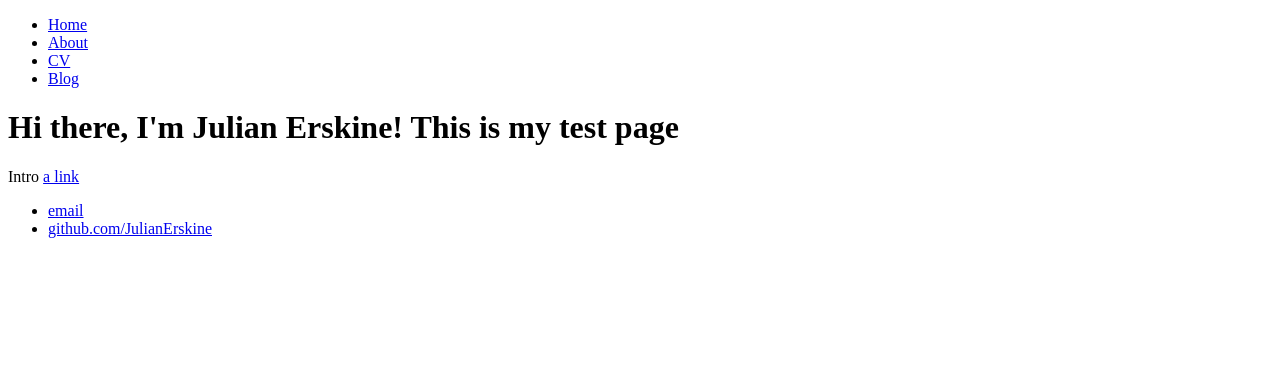
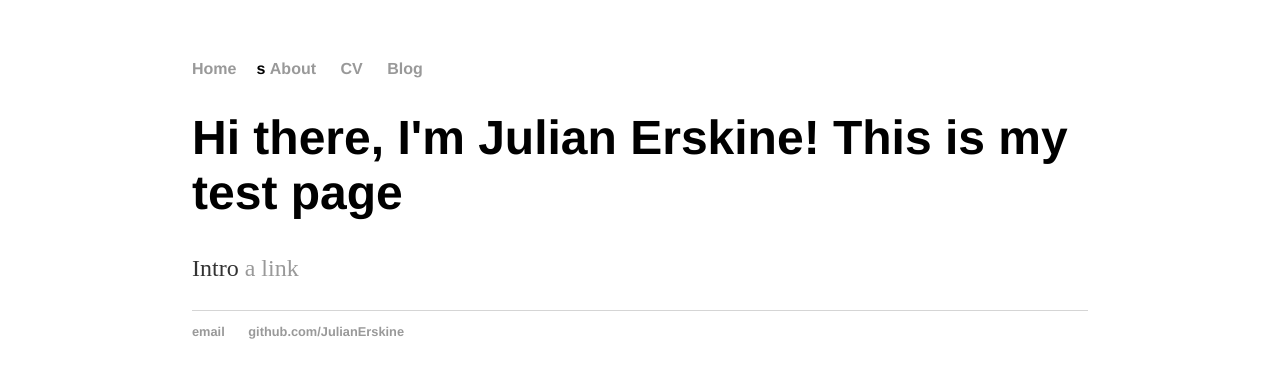
Before and after one commit to JulianErskine/julianerskine.github.io, a plain HTML site: page index.html in a window 1280 px wide. Drawn offline with Linux system fonts and the light colour scheme.

Commit message:
Linked style to index

```diff
--- a/index.html
+++ b/index.html
@@ -2,11 +2,13 @@
 <html>
 <head>
 	<title>Julian Erskine, title</title>
+	<!-- link to main stylesheet -->
+	<link rel="stylesheet" type="text/css" href="/css/main.css">
 </head>
 <body>
 	<nav>
 		<ul>
-        		<li><a href="/">Home</a></li>
+			<li><a href="/">Home</a></li>s
 			<li><a href="/about">About</a></li>
 			<li><a href="/cv">CV</a></li>
 			<li><a href="/blog">Blog</a></li>
```
Lines whose indentation alone changed are shown as unchanged.
